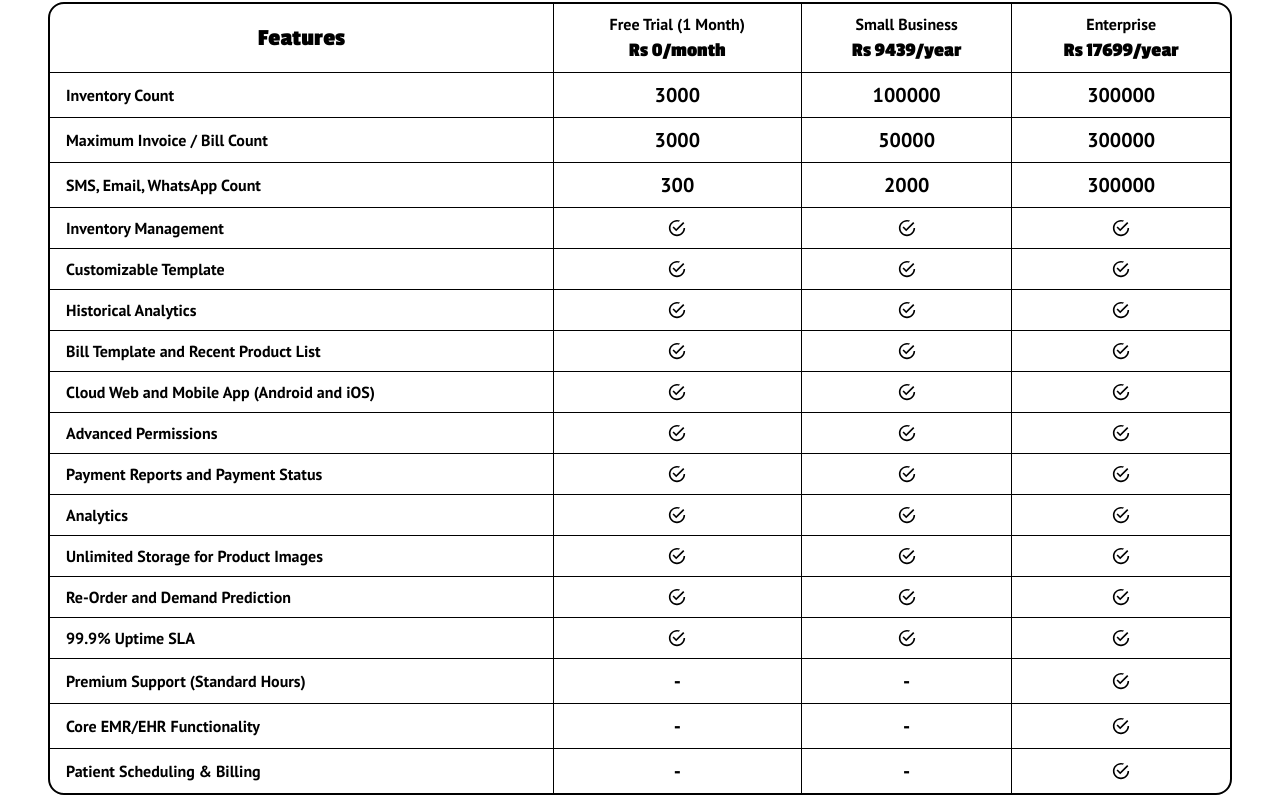
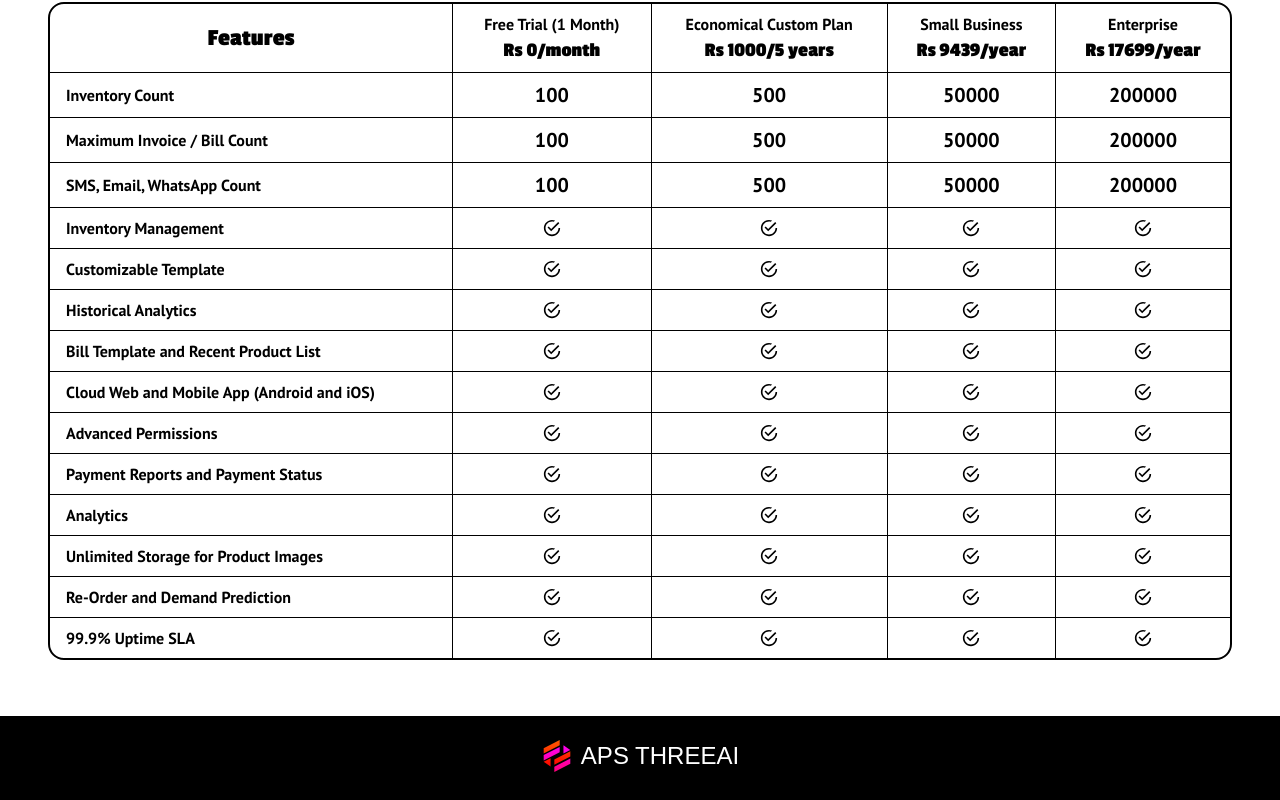
Before and after one commit to AJITSINHSolanki/website_2024, a Next.js app: page /pricing in a window 1280 px wide. Shown: the part 340-1140 px from the top of the page. Built offline with nearby package versions, Linux system fonts and the light colour scheme; a web font is replaced by a local one.

Commit message:
Fix on pricing

```diff
--- a/src/app/pricing/page.tsx
+++ b/src/app/pricing/page.tsx
@@ -23,106 +23,120 @@ const Pricing: React.FC = () => {
     const PRICING_PLANS = [
         {
             feature: "Inventory Count",
-            freeTier: "3000",
-            smallBusiness: "100000",
-            enterprice: "300000",
+            freeTier: "100",
+            economicalCustom: "500",
+            smallBusiness: "50000",
+            enterprice: "200000",
         },
         {
             feature: "Maximum Invoice / Bill Count",
-            freeTier: "3000",
+            freeTier: "100",
+            economicalCustom: "500",
             smallBusiness: "50000",
-            enterprice: "300000",
+            enterprice: "200000",
         },
         {
             feature: "SMS, Email, WhatsApp Count",
-            freeTier: "300",
-            smallBusiness: "2000",
-            enterprice: "300000",
+            freeTier: "100",
+            economicalCustom: "500",
+            smallBusiness: "50000",
+            enterprice: "200000",
         },
         {
             feature: "Inventory Management",
             freeTier: true,
+            economicalCustom: true,
             smallBusiness: true,
             enterprice: true,
         },
         {
             feature: "Customizable Template",
             freeTier: true,
+            economicalCustom: true,
             smallBusiness: true,
             enterprice: true,
         },
         {
             feature: "Historical Analytics",
             freeTier: true,
+            economicalCustom: true,
             smallBusiness: true,
             enterprice: true,
         },
         {
             feature: "Bill Template and Recent Product List",
             freeTier: true,
+            economicalCustom: true,
             smallBusiness: true,
             enterprice: true,
         },
         {
             feature: "Cloud Web and Mobile App (Android and iOS)",
             freeTier: true,
+            economicalCustom: true,
             smallBusiness: true,
             enterprice: true,
         },
         {
             feature: "Advanced Permissions",
             freeTier: true,
+            economicalCustom: true,
             smallBusiness: true,
             enterprice: true,
         },
         {
             feature: "Payment Reports and Payment Status",
             freeTier: true,
+            economicalCustom: true,
             smallBusiness: true,
             enterprice: true,
         },
         {
             feature: "Analytics",
             freeTier: true,
+            economicalCustom: true,
             smallBusiness: true,
             enterprice: true,
         },
         {
             feature: "Unlimited Storage for Product Images",
             freeTier: true,
+            economicalCustom: true,
             smallBusiness: true,
             enterprice: true,
         },
         {
             feature: "Re-Order and Demand Prediction",
             freeTier: true,
+            economicalCustom: true,
             smallBusiness: true,
             enterprice: true,
         },
         {
             feature: "99.9% Uptime SLA",
             freeTier: true,
+            economicalCustom: true,
             smallBusiness: true,
             enterprice: true,
         },
-        {
-            feature: "Premium Support (Standard Hours)",
-            freeTier: false,
-            smallBusiness: false,
-            enterprice: true,
-        },
-        {
-            feature: "Core EMR/EHR Functionality",
-            freeTier: false,
-            smallBusiness: false,
-            enterprice: true,
-        },
-        {
-            feature: "Patient Scheduling & Billing",
-            freeTier: false,
-            smallBusiness: false,
-            enterprice: true,
-        },
+        // {
+        //     feature: "Premium Support (Standard Hours)",
+        //     freeTier: false,
+        //     smallBusiness: false,
+        //     enterprice: true,
+        // },
+        // {
+        //     feature: "Core EMR/EHR Functionality",
+        //     freeTier: false,
+        //     smallBusiness: false,
+        //     enterprice: true,
+        // },
+        // {
+        //     feature: "Patient Scheduling & Billing",
+        //     freeTier: false,
+        //     smallBusiness: false,
+        //     enterprice: true,
+        // },
     ];
 
     return (
@@ -173,6 +187,18 @@ const Pricing: React.FC = () => {
                                 </span>
                             </th>
                             <th className="px-4 py-2 border-r border-black">
+                                Economical Custom Plan
+                                <br />
+                                <span
+                                    className={twMerge(
+                                        "text-xl",
+                                        passion_one.className
+                                    )}
+                                >
+                                    Rs 1000/5 years
+                                </span>
+                            </th>
+                            <th className="px-4 py-2 border-r border-black">
                                 Small Business
                                 <br />
                                 <span
@@ -220,6 +246,17 @@ const Pricing: React.FC = () => {
                                 </td>
                                 <td className="px-4 py-2 border-r border-black text-xl">
                                     <div className="flex items-center justify-center">
+                                        {typeof row.economicalCustom === "string" ? (
+                                            row.economicalCustom
+                                        ) : row.economicalCustom ? (
+                                            <IoMdCheckmarkCircleOutline />
+                                        ) : (
+                                            "-"
+                                        )}
+                                    </div>
+                                </td>
+                                <td className="px-4 py-2 border-r border-black text-xl">
+                                    <div className="flex items-center justify-center">
                                         {typeof row.smallBusiness ===
                                         "string" ? (
                                             row.smallBusiness
```
